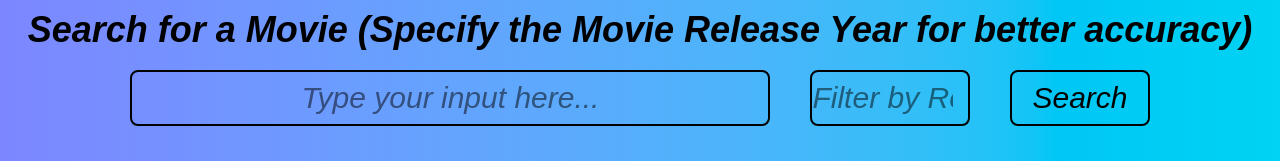
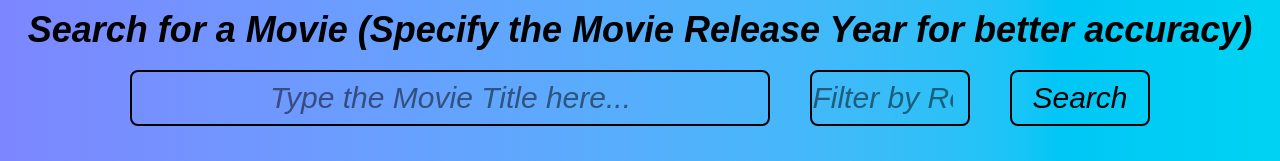
Before and after one commit to JonathanGoh95/react-movie-explorer-app, a React (Vite) app: page /search in a window 1280 px wide. Shown: the part 212-373 px from the top of the page. Built offline with nearby package versions, Linux system fonts and the light colour scheme; a web font is replaced by a local one.

Commit message:
Minor CSS Styling Update

```diff
--- a/src/components/SearchBar.jsx
+++ b/src/components/SearchBar.jsx
@@ -10,7 +10,7 @@ export default function SearchBar({movies,fetchData,movieYear,setMovieYear,setPa
 
     useEffect(()=>{     // Sets the Pages state, but only when the movies and setPages states changes
         if (movies.totalResults){
-            let totalPages = Math.floor(Number(movies.totalResults)/10)
+            let totalPages = Math.ceil(Number(movies.totalResults)/10)
             let output = []
             for(let i = 1; i <= totalPages; i++){
                 output.push(i)
@@ -23,7 +23,7 @@ export default function SearchBar({movies,fetchData,movieYear,setMovieYear,setPa
 
     return(
         <form className='flex gap-10 justify-center' onSubmit={handleSubmit}>
-            <input className='border-2 text-3xl rounded-lg w-1/2 text-center' type='text' placeholder='Type your input here...' onChange={({target})=>setQuery(target.value)}></input>
+            <input className='border-2 text-3xl rounded-lg w-1/2 text-center' type='text' placeholder='Type the Movie Title here...' onChange={({target})=>setQuery(target.value)}></input>
             <input className='border-2 text-3xl rounded-lg w-1/8 text-center' type='number' placeholder='Filter by Release Year...' onChange={({target})=>setMovieYear(target.value)}></input>
             <button className='border-2 text-3xl rounded-lg pt-2 pb-2 pl-5 pr-5 cursor-pointer' type="submit">Search</button>
         </form>
--- a/src/components/SearchResults.jsx
+++ b/src/components/SearchResults.jsx
@@ -47,7 +47,8 @@ export default function SearchResults({movies,fetchMovieDetails,pages,selectedPa
             ))}
         </div>
         {movies.Search && <>
-            <div className="text-2xl flex justify-center gap-3">
+            <h3 className="text-2xl flex justify-center mb-2 font-bold">Page Number(s):</h3>
+            <div className="text-2xl flex justify-center gap-3 mb-4">
                 <button
                     className="border-2 px-2 font-bold bg-white rounded-md"
                     onClick={() => setPageIndex((i) => Math.max(i - 1, 0))}
```
